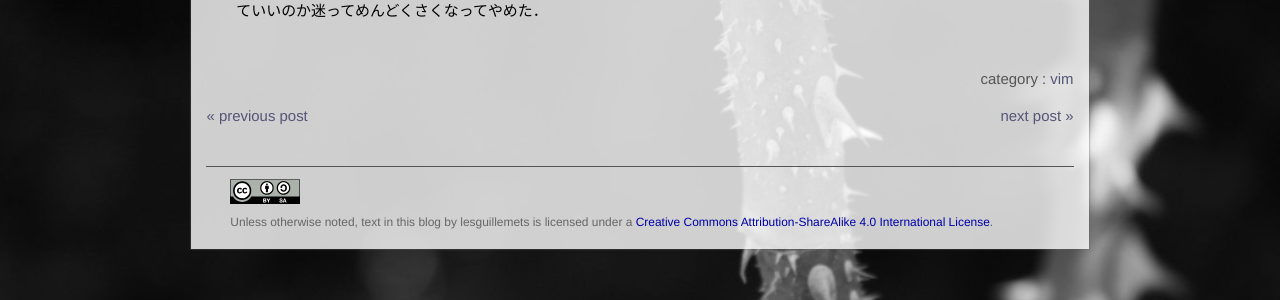
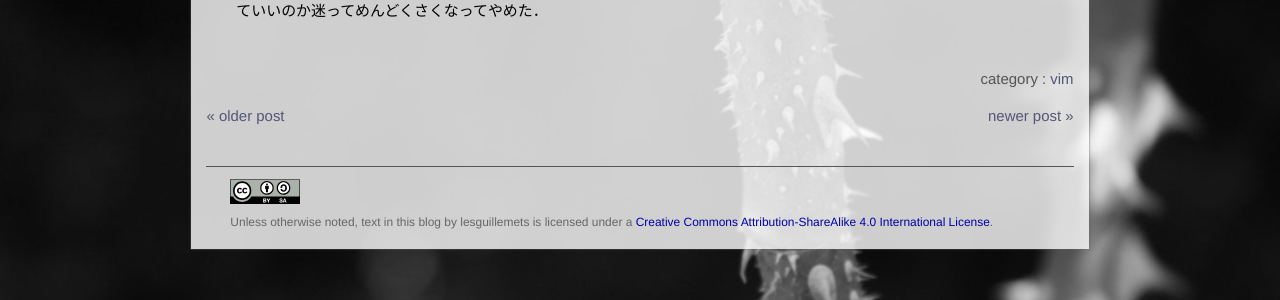
Before and after one commit to lesguillemets/blog, a Jekyll site: the page built from _posts/2014-07-29-vim-logo-normalized.md, in a window 1280 px wide. Shown: the part 352-652 px from the top of the page. Built offline with Jekyll 4.4.1, drawn with Linux system fonts in a browser that asks for light colours.

Commit message:
change previous/next to older/newer

```diff
--- a/_layouts/post.html
+++ b/_layouts/post.html
@@ -17,10 +17,10 @@ layout: default
   </div><br />
   <div class="neighbour">
     {% if {{page.previous.url}} %}
-    <p id="previous"><a href="{{site.baseurl}}{{ page.previous.url }}">« previous post</a></p>
+    <p id="previous"><a href="{{site.baseurl}}{{ page.previous.url }}">« older post</a></p>
     {% endif %}
     {% if {{page.next.url}} %}
-    <p id="next"><a href="{{site.baseurl}}{{ page.next.url }}">next post »</a></p>
+    <p id="next"><a href="{{site.baseurl}}{{ page.next.url }}">newer post »</a></p>
     {% endif %}
   </div><br />
 </footer>
```
